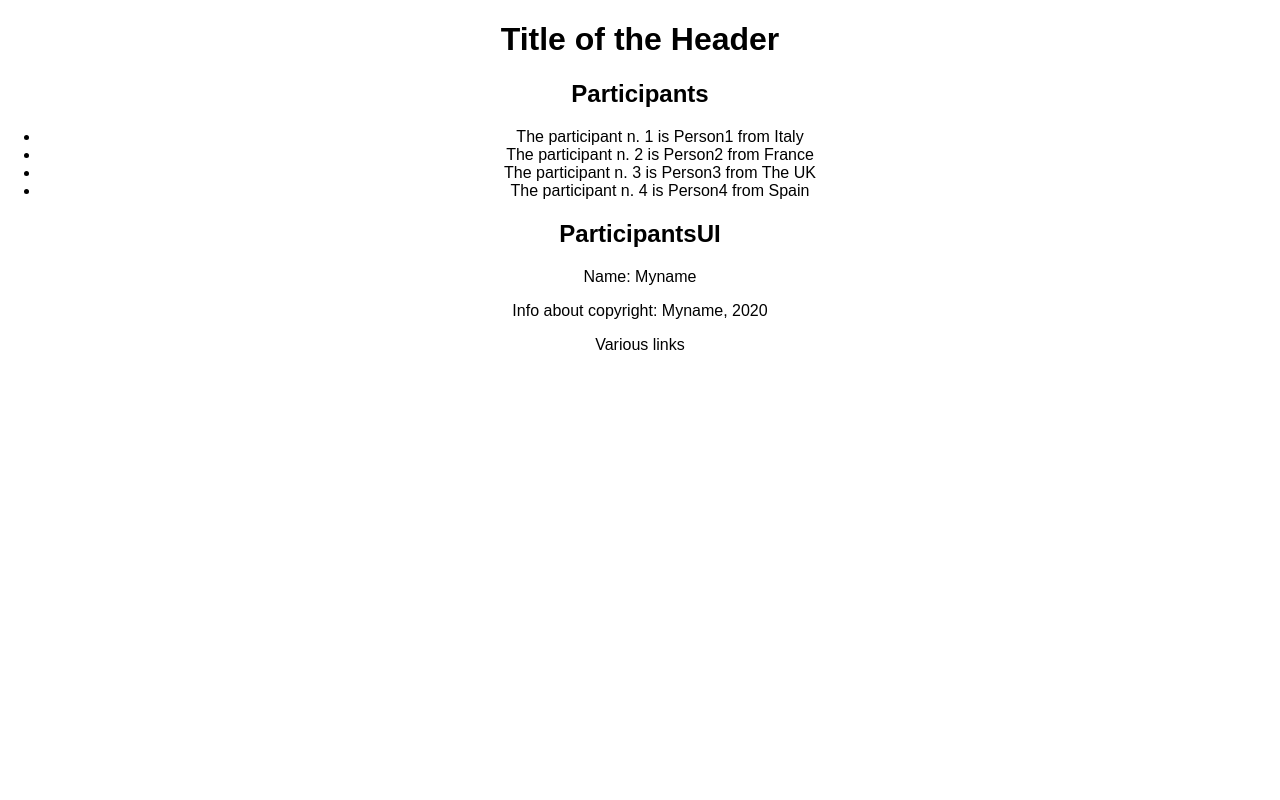
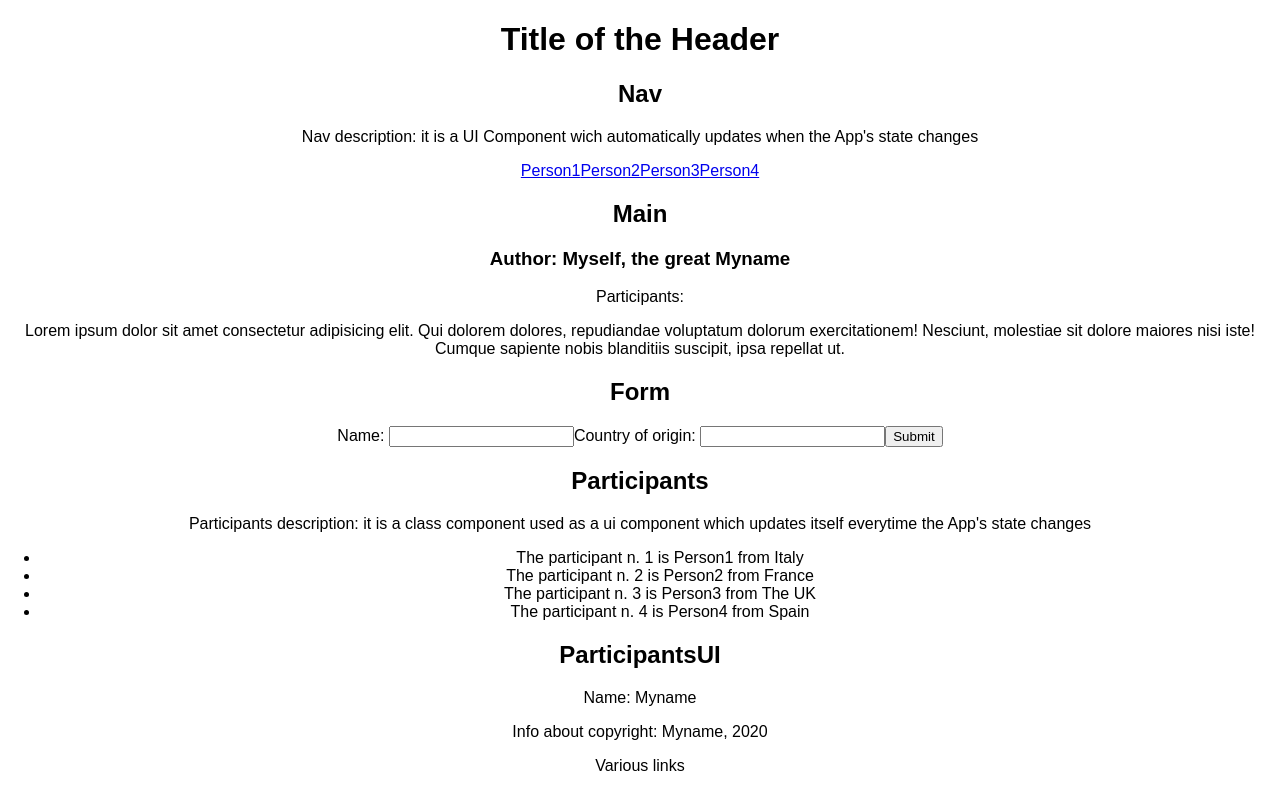
Before and after one commit to Giagar/React, a React (Create React App) app in the folder myapp/: page / in a window 1280 px wide. Built offline with nearby package versions, Linux system fonts and the light colour scheme.

Commit message:
added form and connected to App's state

```diff
--- a/myapp/src/App.js
+++ b/myapp/src/App.js
@@ -5,6 +5,9 @@ import Header from "./Header";
 import Footer from "./Footer";
 import Participants from "./Participants";
 import ParticipantsUI from "./ParticipantsUI";
+import Nav from "./Nav";
+import Main from "./Main";
+import Form from './Form';
 
 class App extends Component {
   state = {
@@ -21,10 +24,18 @@ class App extends Component {
     ],
   };
 
+  addParticipant = participant => {
+    participant.id = Math.random();
+    this.setState({participants: [...this.state.participants, participant]});
+  }
+
   render() {
     return (
       <div className="App">
         <Header />
+        <Nav participants={this.state.participants}/>
+        <Main name={this.state.copyright}/>
+        <Form addParticipant={this.addParticipant}/>
         <Participants participants={this.state.participants} />
         <ParticipantsUI participants={this.state} />
         <Footer
--- /dev/null
+++ b/myapp/src/Form.js
@@ -0,0 +1,35 @@
+import React, {Component} from "react";
+
+class Form extends Component {
+    state = {name: "", country: ""}
+
+    handleSubmit = (e) => {
+        e.preventDefault();
+        this.props.addParticipant(this.state);
+    }
+
+    handleChange = (e) => {
+        //console.log(e.target.value)
+        this.setState({[e.target.name]: e.target.value})
+        console.log(this.state)
+    }
+
+    render() {
+        return(
+            <div className="form">
+                <h2>Form</h2>
+                <form onSubmit={this.handleSubmit}>
+                    <label htmlFor="name">Name: </label>
+                    <input type="text" name="name" id="name" onChange={this.handleChange}/>
+                    <label htmlFor="country">Country of origin: </label>
+                    <input type="text" name="country" id="country" onChange={this.handleChange}/>
+                    {/* <input type="submit" value="Submit" id="submit" /> */}
+                    <button id="submit">Submit</button>
+                </form>
+            </div>
+        )
+    }
+
+}
+
+export default Form;
--- /dev/null
+++ b/myapp/src/Main.js
@@ -0,0 +1,23 @@
+import React, {Component} from "react";
+
+class Main extends Component {
+    state = {
+        author: "Myself",
+    }
+
+    render() {
+        return(
+            <div className="main">
+                <section className="section1">
+                    <h2>Main</h2>
+                    <h3>Author: {this.state.author}, the great {this.props.name.name}</h3>
+                    <p>Participants: <span>{}</span></p>
+                    <p>Lorem ipsum dolor sit amet consectetur adipisicing elit. Qui dolorem dolores, repudiandae voluptatum dolorum exercitationem! Nesciunt, molestiae sit dolore maiores nisi iste! Cumque sapiente nobis blanditiis suscipit, ipsa repellat ut.</p>
+                </section>
+            </div>
+
+        )
+    }
+}
+
+export default Main;
--- /dev/null
+++ b/myapp/src/Nav.js
@@ -0,0 +1,16 @@
+import React from "react";
+
+const Nav = props => {
+
+    const participants = props.participants.map(participant => <a href="#" key={participant.id}>{participant.name}</a>)
+
+    return(
+        <div className="barnav">
+            <h2>Nav</h2>
+            <p>Nav description: it is a UI Component wich automatically updates when the App's state changes</p>
+            <nav>{participants}</nav>
+        </div>
+    )
+}
+
+export default Nav;
--- a/myapp/src/Participants.js
+++ b/myapp/src/Participants.js
@@ -8,6 +8,7 @@ class Participants extends Component {
     return (
       <section>
         <h2>Participants</h2>
+        <p>Participants description: it is a class component used as a ui component which updates itself everytime the App's state changes</p>
         <div>
             <ul>{list}</ul>
         </div>
```
